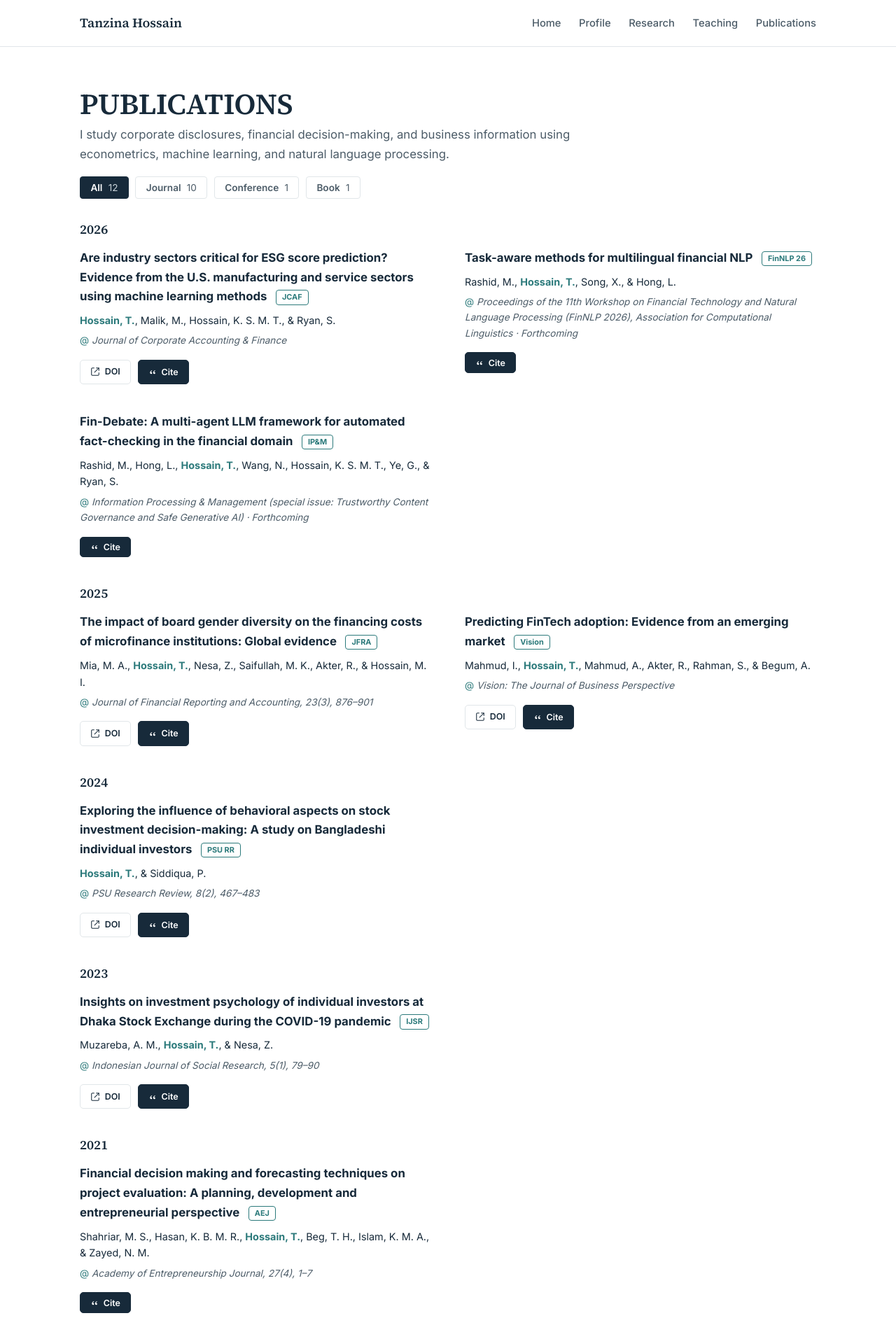
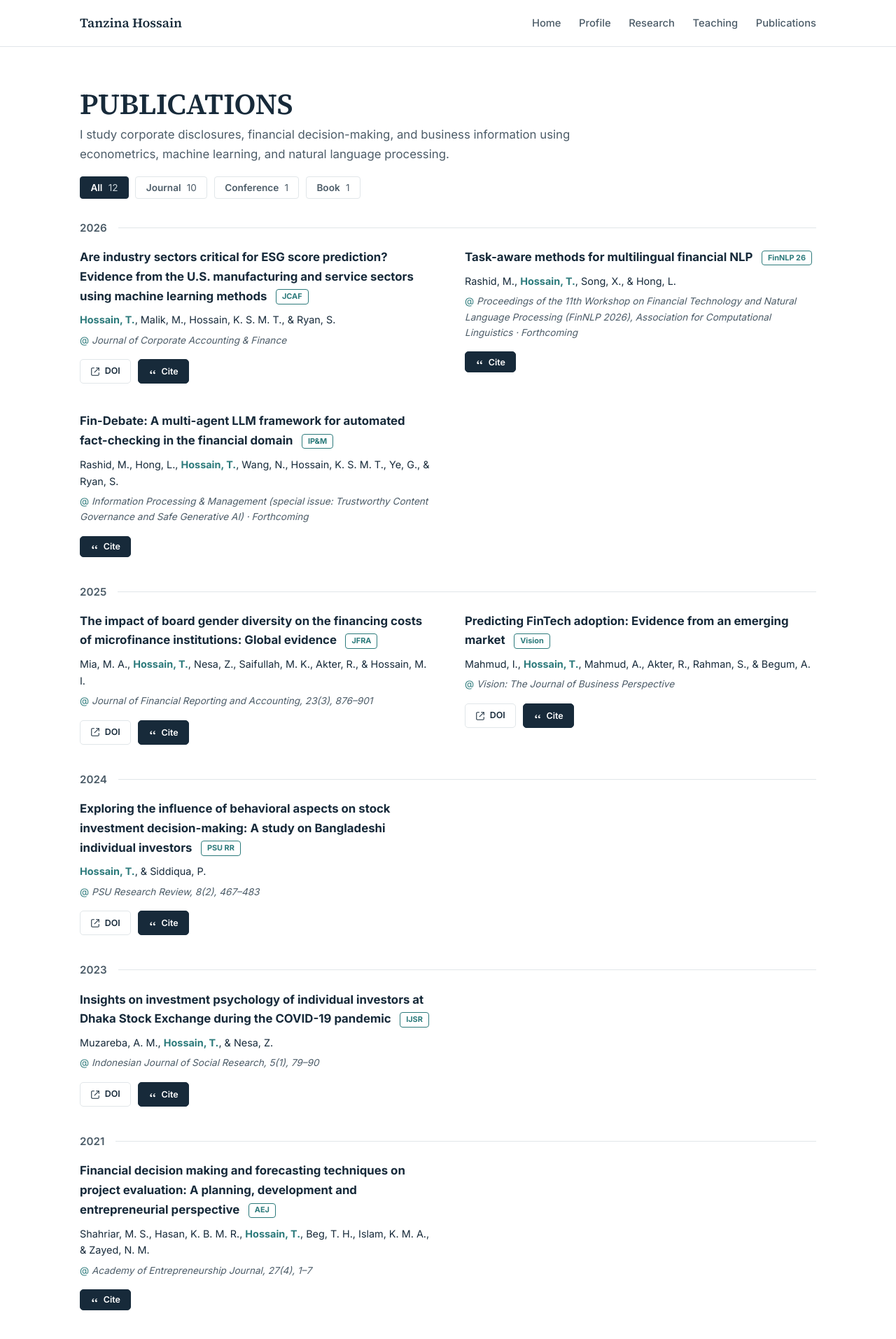
Before and after one commit to tanzinahossain/tanzinahossain.github.io, a Jekyll site: the page built from publications/index.html, in a window 1280 px wide. Shown: the top 1913 px of the page at 70% size. Built offline with Jekyll 4.4.1, drawn with Linux system fonts in a browser that asks for light colours.

Commit message:
Add year separator line and hover highlight box to publication entries
Co-Authored-By: Claude Sonnet 5 <noreply@anthropic.com>

```diff
--- a/assets/css/style.css
+++ b/assets/css/style.css
@@ -110,7 +110,8 @@ h1{margin-bottom:.3rem}
 .pub-filter-btn:hover{border-color:var(--teal); color:var(--teal)}
 .pub-filter-btn.active{background:var(--navy); border-color:var(--navy); color:var(--white)}
 .pub-filter-btn.active span{color:#C9D3D9}
-.pub-year{color:var(--navy); font-size:1.15rem; margin-bottom:1rem}
+.pub-year{font-family:var(--sans); color:var(--text-muted); font-size:.95rem; font-weight:600; margin-bottom:1.2rem; display:flex; align-items:center; gap:1rem}
+.pub-year::after{content:""; flex:1; height:1px; background:var(--border)}
 .pub-list{display:flex; flex-direction:column}
 .pub-item{border-bottom:1px solid var(--border); padding-bottom:1.1rem}
 .pub-item:last-child{border-bottom:0; padding-bottom:0}
@@ -123,7 +124,8 @@ h1{margin-bottom:.3rem}
 /* ===== Publication entries: flat, two-column per year ===== */
 .pub-grid{display:grid; grid-template-columns:1fr 1fr; gap:2.5rem 3rem; margin-bottom:2.5rem}
 @media (max-width:700px){.pub-grid{grid-template-columns:1fr}}
-.pub-entry{min-width:0}
+.pub-entry{min-width:0; padding:1rem; margin:-1rem; border-radius:8px; transition:background .2s}
+.pub-entry:hover{background:rgba(44,122,123,.07)}
 .pub-card-title{margin-bottom:.5rem}
 .pub-entry .pt{font-size:1.05rem; font-weight:700; color:var(--navy)}
 .pub-entry .badge{display:inline-block; margin-left:.5rem; font-size:.68rem; font-weight:700; color:var(--teal); border:1px solid var(--teal); border-radius:4px; padding:.05rem .5rem; vertical-align:middle; white-space:nowrap}
```
